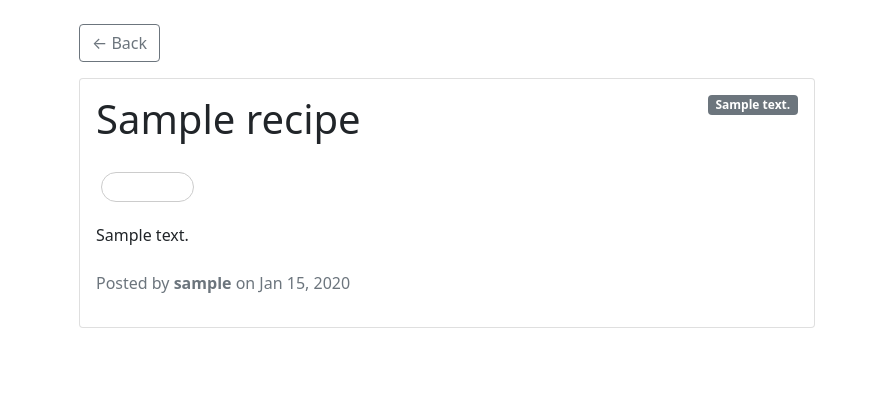
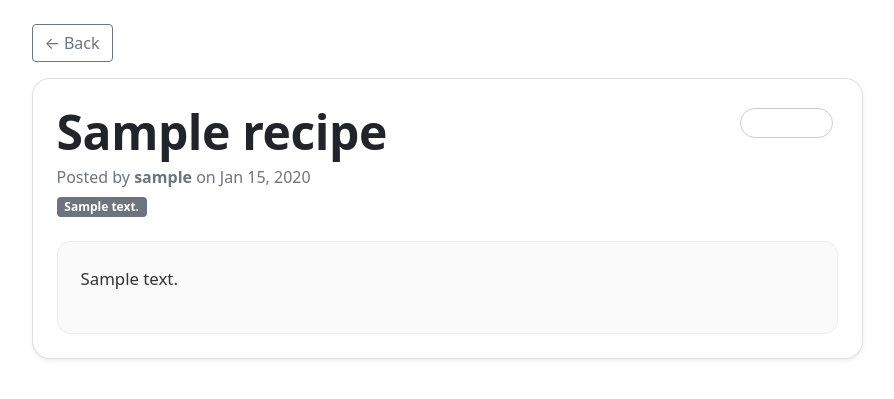
Before and after one commit to amemone/SEG-Small-Group-Project, a Django app: template recipes/templates/recipes/recipe_full.html in a window 1280 px wide. Shown: the part 56-455 px from the top of the page, without its empty margins (193-1087 px from the left). Run offline with Django 5.2, Linux system fonts and the light colour scheme; the template is opened without the code that fills it: most values are stand-ins (such as "Sample title", 1, 10 or a date in 2020); some libraries are stand-ins or nearby versions.

Commit message:
Fixed recipe page syntax and card syntax

```diff
--- a/recipes/models/follow.py
+++ b/recipes/models/follow.py
@@ -1,6 +1,7 @@
 from django.contrib.auth.models import AbstractUser
 from django.db import models
 from .user import User
+
 
 class Follow(models.Model):
     """Model used to show a following relation between two users"""
--- a/recipes/templates/recipes/recipe_full.html
+++ b/recipes/templates/recipes/recipe_full.html
@@ -1,50 +1,66 @@
 {% extends 'base_content.html' %}
-
 
 {% block content %}
 <div class="container mt-4">
     <div class="row justify-content-center">
-        <div class="col-lg-8">
+        <div class="col-lg-9">
+
+            <!-- Back button -->
             <a href="javascript:history.back()" class="btn btn-outline-secondary mb-3">
                 ← Back
             </a>
 
-            <div class="card">
-                <div class="card-body">
-                    <div class="d-flex justify-content-between align-items-start mb-3">
-                        <h1 class="card-title">{{ recipe.title }}</h1>
-                        <span class="badge bg-secondary">{{ recipe.get_visibility_display }}</span>
+            <div class="card shadow-sm">
+                <div class="card-body p-4">
+
+                    <!-- Header: Title + tags -->
+                    <div class="d-flex justify-content-between align-items-start flex-wrap gap-3 mb-3">
+                        <div>
+                            <h1 class="display-5 fw-bold mb-1">{{ recipe.title }}</h1>
+
+                            <p class="text-muted mb-0">
+                                Posted by <strong>{{ recipe.user.username }}</strong> on
+                                {{ recipe.publication_date|date:"M d, Y" }}
+                            </p>
+
+                            <span class="badge bg-secondary mt-2">
+                                {{ recipe.get_visibility_display }}
+                            </span>
+                        </div>
+
+                        {% if recipe.tags.all %}
+                        <div class="d-flex flex-wrap justify-content-end gap-1">
+                            {% for tag in recipe.tags.all %}
+                            <span class="tag-pill tag-{{ tag.name|slugify }}">
+                                {{ tag.name }}
+                            </span>
+                            {% endfor %}
+                        </div>
+                        {% endif %}
                     </div>
 
-                    {% if recipe.tags.all %}
-                    <div class="mb-3">
-                        {% for tag in recipe.tags.all %}
-                        <span class="tag-pill tag-{{ tag.name|slugify }}">{{ tag.name }}</span>
-                        {% endfor %}
+                    <!-- Description -->
+                    <div class="recipe-description mt-4">
+                        {{ recipe.description|linebreaks }}
                     </div>
-                    {% endif %}
-
-                    <div class="mb-4" style="white-space: pre-wrap;">{{ recipe.description }}</div>
-
-                    <p class="text-muted">
-                        Posted by <strong>{{ recipe.user.username }}</strong> on
-                        {{ recipe.publication_date|date:"M d, Y" }}
-                    </p>
 
                     {% if recipe.user == user %}
-                    <div class="mt-3">
+                    <!-- Delete button -->
+                    <div class="mt-4 text-end">
                         <form method="post" action="{% url 'recipe_delete' %}">
                             {% csrf_token %}
                             <input type="hidden" name="recipe_id" value="{{ recipe.id }}">
-                            <button type="submit" class="btn btn-danger"
+                            <button type="submit" class="btn btn-danger btn-hover-grow"
                                 onclick="return confirm('Are you sure you want to delete this recipe?');">
                                 Delete Recipe
                             </button>
                         </form>
                     </div>
                     {% endif %}
+
                 </div>
             </div>
+
         </div>
     </div>
 </div>
--- a/static/custom.css
+++ b/static/custom.css
@@ -201,3 +201,21 @@
 .btn-hover-grow:hover {
   transform: scale(1.1);
 }
+
+.recipe-description {
+  font-size: 1.05rem;
+  line-height: 1.7;
+  color: #333;
+  background: #fafafa;
+  padding: 1.5rem;
+  border-radius: 14px;
+  box-shadow: inset 0 0 0 1px #eee;
+}
+
+.card.shadow-sm {
+  border-radius: 18px;
+}
+
+.display-5 {
+  letter-spacing: -0.4px;
+}
```
Also changed, not shown: recipes/forms/recipe_form.py (+10 -0 lines), recipes/templates/recipes/recipe_card.html (+14 -10 lines), recipes/templates/recipes/recipe_form.html (+5 -9 lines).
